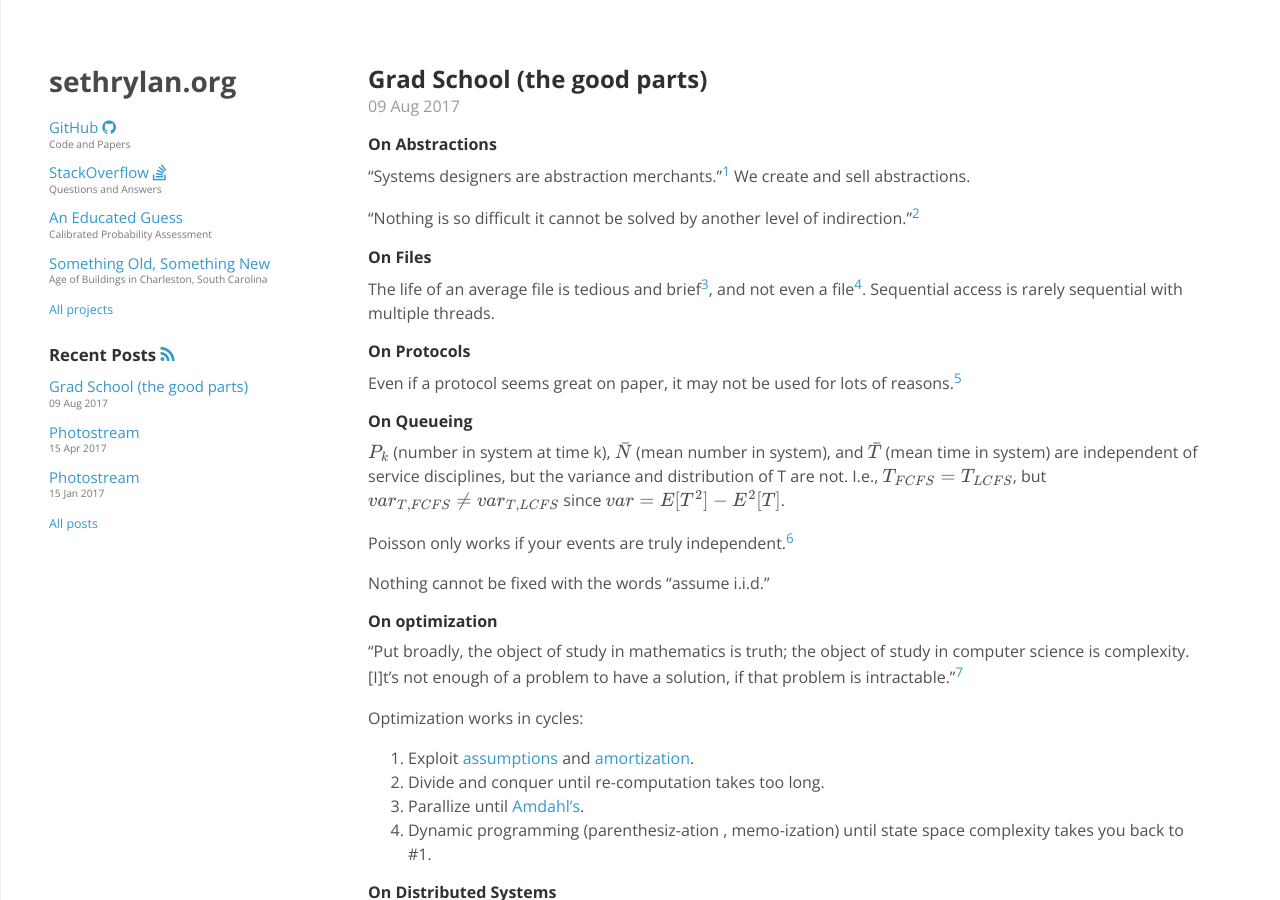
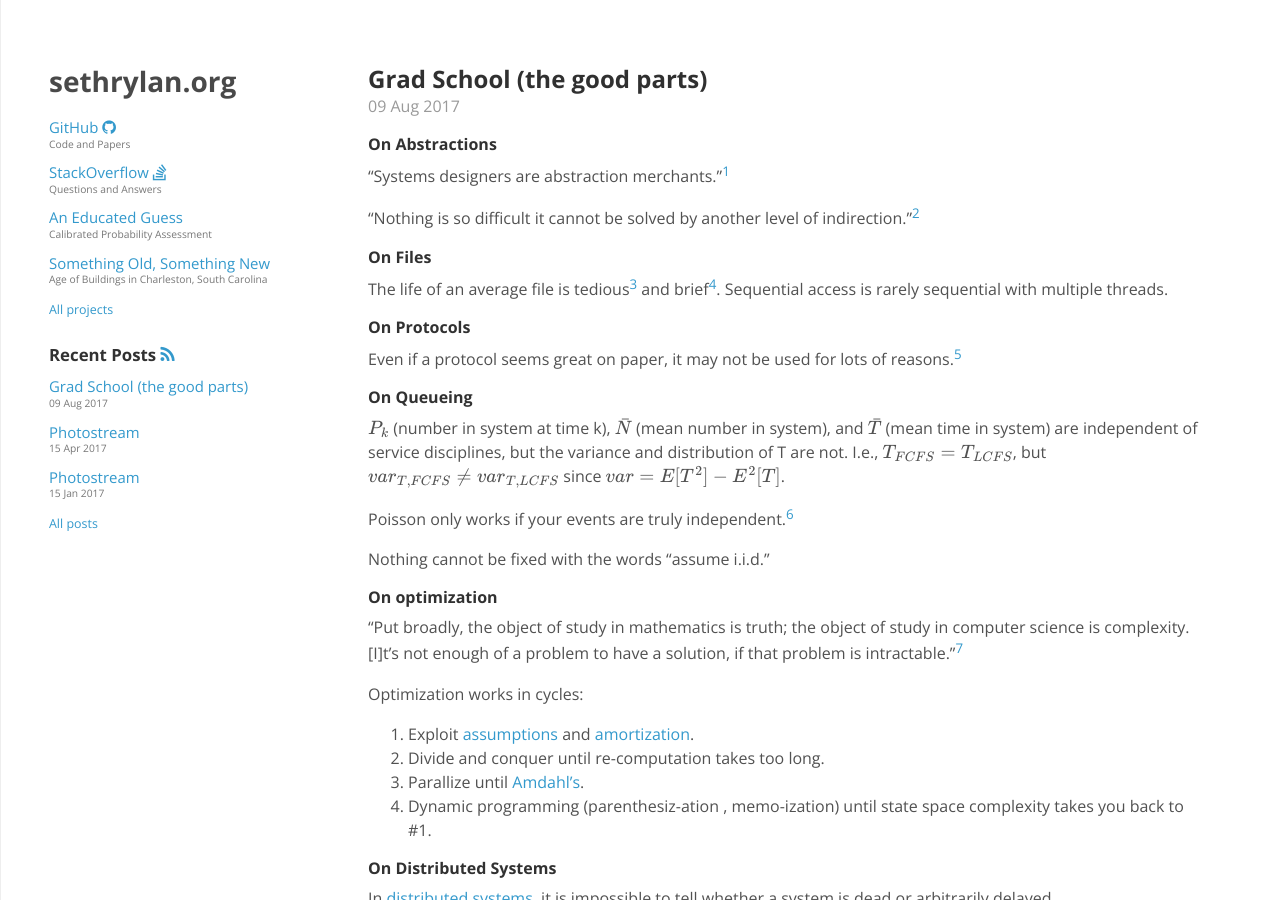
Before and after one commit to sethrylan/sethrylan.github.io, a Jekyll site: the page built from _posts/2017-08-09-notes-from-school.md, in a window 1280 px wide and 900 px high. Built offline with Jekyll 4.4.1, drawn with Linux system fonts in a browser that asks for light colours; nearby versions of some CDN libraries; formulas are drawn with MathJax 3; some of the changed text lies outside the part shown.

Commit message:
Wordsmithing.

```diff
--- a/_posts/2017-08-09-notes-from-school.md
+++ b/_posts/2017-08-09-notes-from-school.md
@@ -4,12 +4,12 @@ title: Grad School (the good parts)
 ---
 
 ##### On Abstractions
-"Systems designers are abstraction merchants."[^abstractions] We create and sell abstractions.
+"Systems designers are abstraction merchants."[^abstractions]
 
 "Nothing is so difficult it cannot be solved by another level of indirection."[^wheeler]
 
 ##### On Files
-The life of an average file is tedious and brief[^tediousandbrief], and not even a file[^notafile]. Sequential access is rarely sequential with multiple threads.
+The life of an average file is tedious[^notafile] and brief[^tediousandbrief]. Sequential access is rarely sequential with multiple threads.
 
 ##### On Protocols
 Even if a protocol seems great on paper, it may not be used for lots of reasons.[^csma]
```
